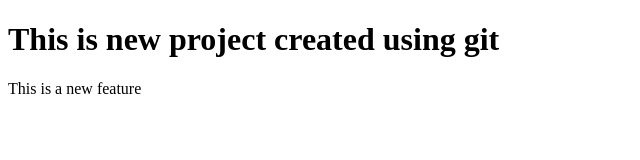
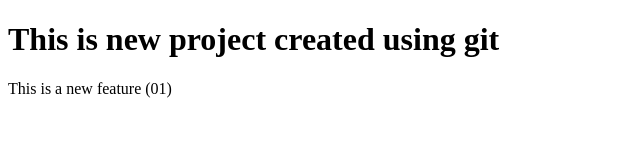
Before and after one commit to pavitraveda/git-project-02, a plain HTML site: page index.html in a window 1280 px wide. Shown: the full height of the page, 0-640 px from the left. Drawn offline with Linux system fonts and the light colour scheme.

Commit message:
feature number added

```diff
--- a/index.html
+++ b/index.html
@@ -8,6 +8,6 @@
 </head>
 <body>
     <h1> This is new project created using git </h1>
-    <p>This is a new feature</p>
+    <p>This is a new feature (01)</p>
 </body>
 </html>
```
